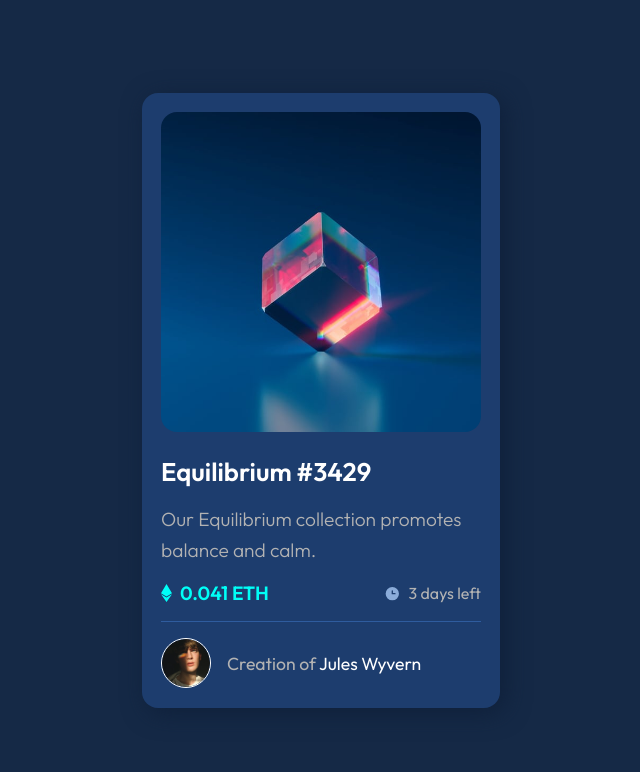
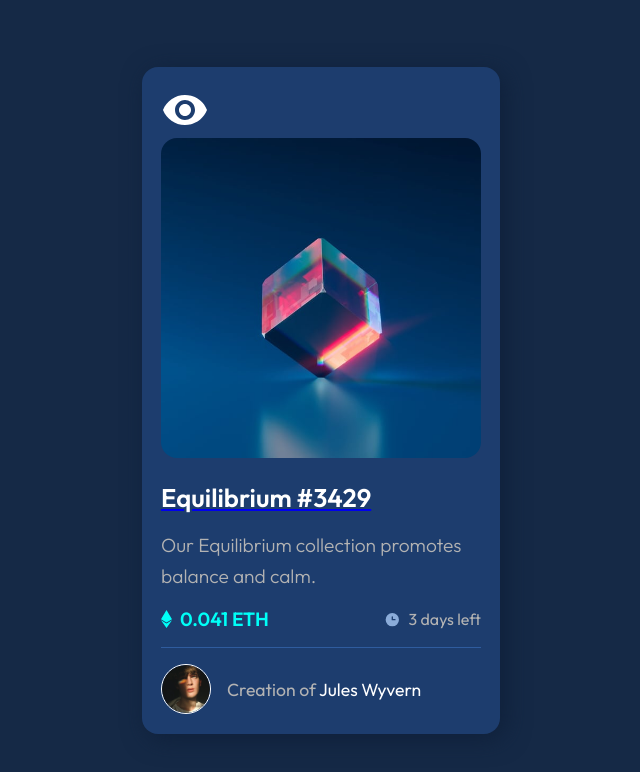
Before and after one commit to RedouaneAjgagal/NFT-Card-Challenge, a plain HTML site: page index.html in a window 1280 px wide. Shown: the whole page, without its empty margins (319-959 px from the left). Drawn offline with Linux system fonts and the light colour scheme.

Commit message:
Add Hover img

```diff
--- a/index.html
+++ b/index.html
@@ -19,9 +19,12 @@
 <body>
     <div class="card-all">
         <div class="card-border">
-            <img class="equi-img" src="./images/image-equilibrium.jpg" alt="">
+            <div class="link-img">
+                <a class="view-link" href="#"><img src="./images/icon-view.svg" alt=""></a>
+                <img class="equi-img" src="./images/image-equilibrium.jpg" alt=""></a>
+            </div>
             <div class="card-content">
-                <h3>Equilibrium #3429</h3>
+                <a href="#"><h3>Equilibrium #3429</h3></a>
                 <p>Our Equilibrium collection promotes balance and calm.</p>
             </div>
             <div class="price">
```
